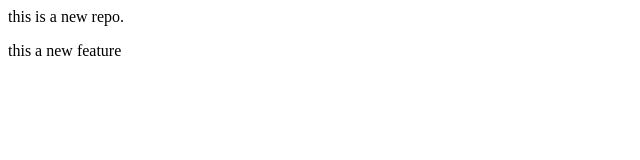
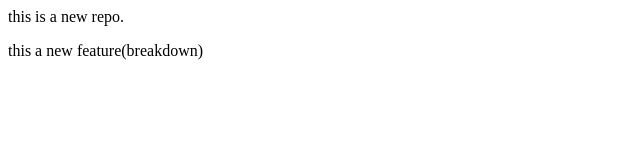
Before and after one commit to Anand2252024/localrepo, a plain HTML site: page index.html in a window 1280 px wide. Shown: the full height of the page, 0-640 px from the left. Drawn offline with Linux system fonts and the light colour scheme.

Commit message:
change feature1

```diff
--- a/index.html
+++ b/index.html
@@ -1,2 +1,2 @@
 <p>this is a new repo.</p>
-<p>this a new feature</p>
+<p>this a new feature(breakdown)</p>
```
